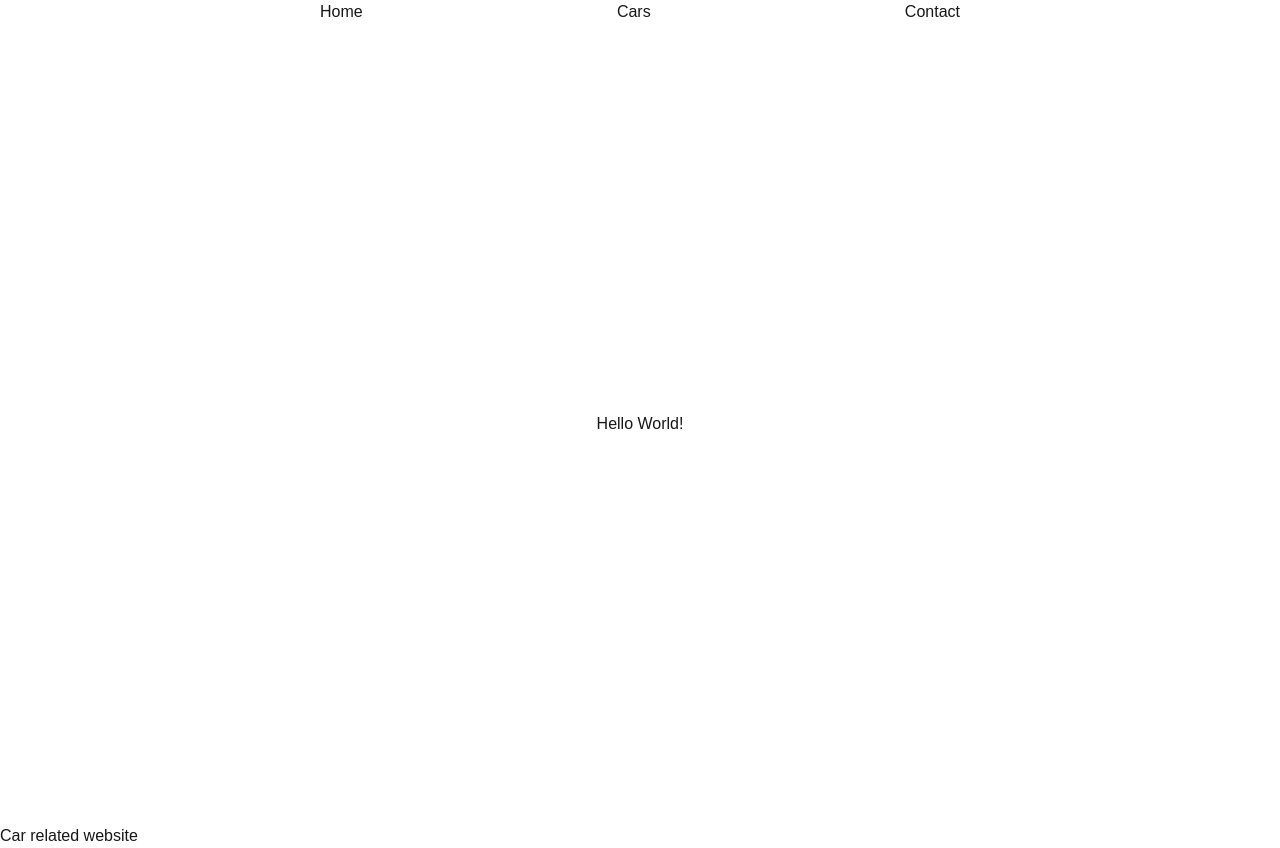
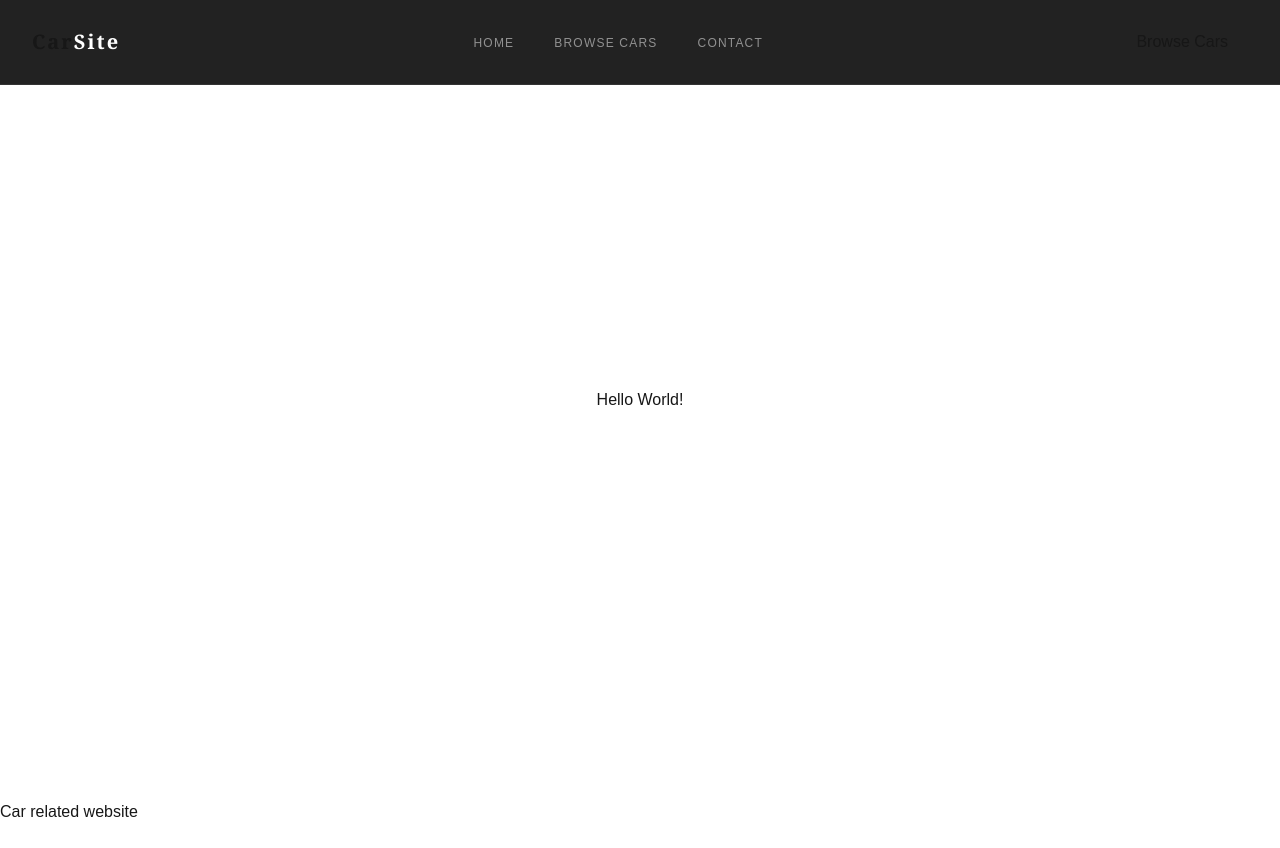
Before and after one commit to rafiq-567/car-site, a Next.js app: page / in a window 1280 px wide. After the commit the page ends 824 px from the top, so only its background shows below. Built offline with nearby package versions, Linux system fonts and the light colour scheme.

Commit message:
added nav styles and made nav responsive

```diff
--- a/src/app/cars/page.jsx
+++ /dev/null
@@ -1,7 +0,0 @@
-import React from 'react'
-
-export default function CarsPage() {
-  return (
-    <div>CarsPage</div>
-  )
-}
--- a/src/app/components/Navbar.jsx
+++ b/src/app/components/Navbar.jsx
@@ -1,15 +1,53 @@
-import React from 'react'
+import Link from "next/link";
 
 export default function Navbar() {
-    return (
-        <div>
-            <nav className='flex justify-center'>
-                <ul className='flex justify-between w-1/2'>
-                    <li>Home</li>
-                    <li>Cars</li>
-                    <li>Contact</li>
-                </ul>
-            </nav>
-        </div>
-    )
+  return (
+    <nav
+      className="fixed top-0 left-0 right-0 z-50 flex items-center justify-between px-8 py-5"
+      style={{
+        background: "rgba(10,10,10,0.9)",
+        backdropFilter: "blur(12px)",
+        borderBottom: "0.5px solid rgba(255,255,255,0.08)",
+      }}
+    >
+      {/* Logo */}
+      <div className="font-serif text-xl font-bold tracking-widest">
+        <span className="text-gold">Car</span>
+        <span className="text-white">Site</span>
+      </div>
+
+      {/* Nav Links */}
+      <ul className="hidden md:flex items-center gap-10 list-none">
+        <li>
+          <Link
+            href="#hero"
+            className="text-xs tracking-widest uppercase text-white/50 hover:text-gold transition-colors duration-200"
+          >
+            Home
+          </Link>
+        </li>
+        <li>
+          <Link
+            href="#cars"
+            className="text-xs tracking-widest uppercase text-white/50 hover:text-gold transition-colors duration-200"
+          >
+            Browse Cars
+          </Link>
+        </li>
+        <li>
+          <Link
+            href="#contact"
+            className="text-xs tracking-widest uppercase text-white/50 hover:text-gold transition-colors duration-200"
+          >
+            Contact
+          </Link>
+        </li>
+      </ul>
+
+      {/* CTA */}
+      <Link href="#cars" className="btn-gold px-5 py-2.5">
+        Browse Cars
+      </Link>
+    </nav>
+  );
 }
--- a/src/app/contact/page.jsx
+++ /dev/null
@@ -1,7 +0,0 @@
-import React from 'react'
-
-export default function ContactPage() {
-  return (
-    <div>ContactPage</div>
-  )
-}
```
